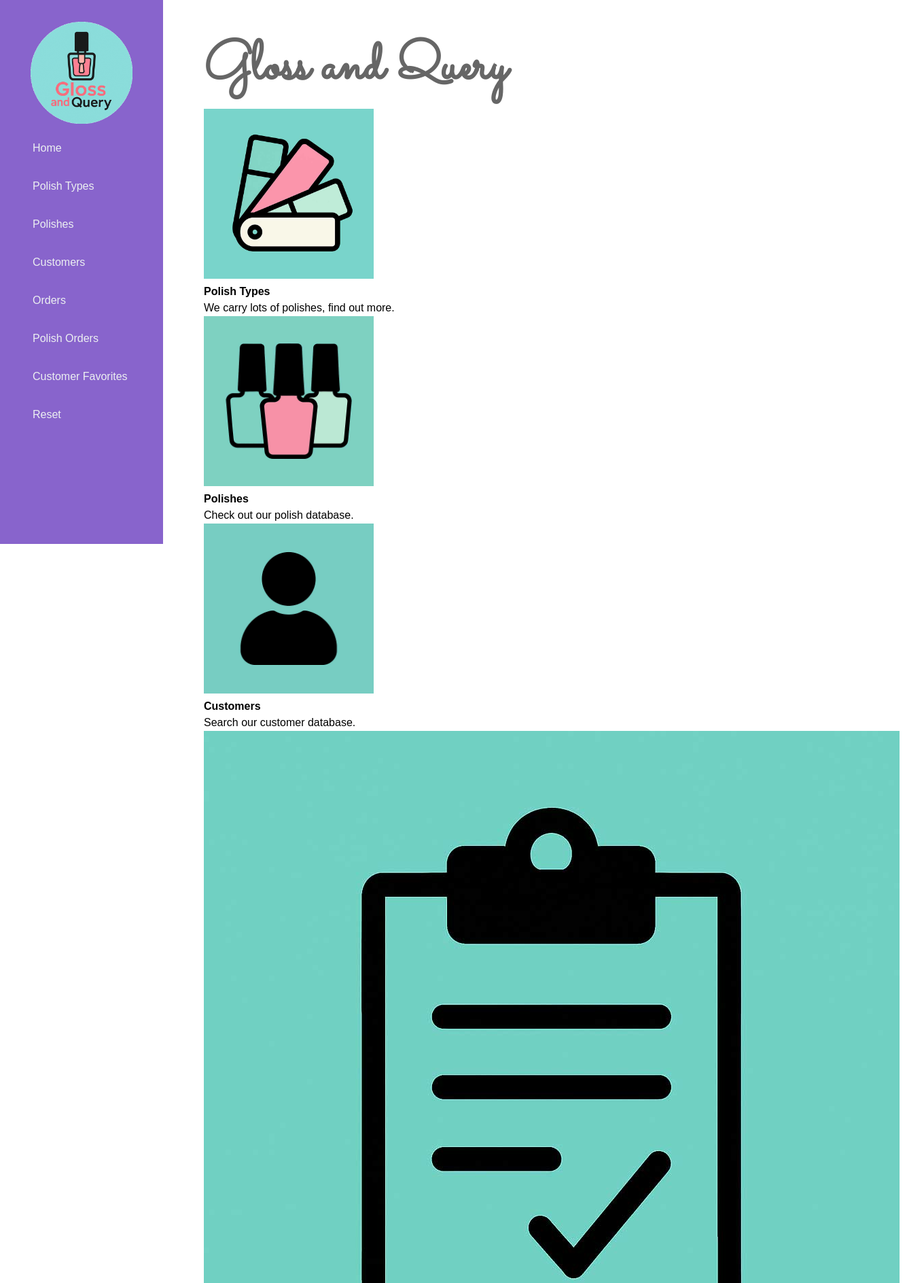
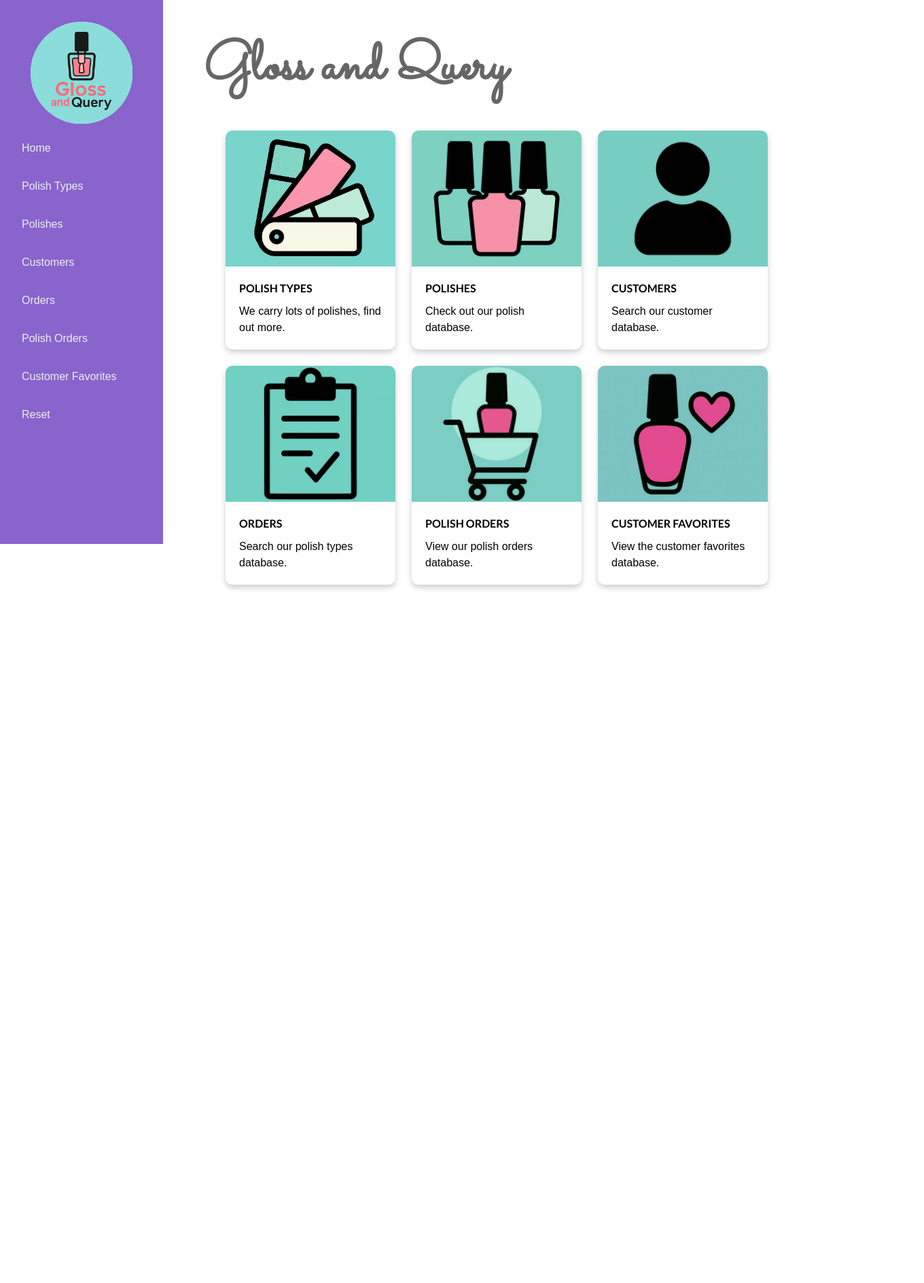
Before and after one commit to kelseybowen/GlossAndQuery, a Flask app: page / in a window 1360 px wide. Shown: the top 1887 px of the page at 68% size. After the commit the page ends 867 px from the top, so only its background shows below. Run offline with Flask 3, Linux system fonts and the light colour scheme.

Commit message:
added home page card styles

```diff
--- a/static/style.css
+++ b/static/style.css
@@ -214,3 +214,64 @@ input[type="datetime-local"] {
     0 2px 4px rgba(0, 0, 0, 0.1),
     0 6px 12px rgba(0, 0, 0, 0.08);
 }
+
+.cards-wrapper {
+  display: flex;
+  flex-wrap: wrap;
+  gap: 1.5rem;
+  padding: 2rem;
+}
+
+.cards-wrapper .card {
+  flex: 0 0 250px;
+  width: 250px;
+  overflow: hidden;
+  border-radius: 10px;
+  box-shadow: 0 4px 8px rgba(0,0,0,0.2);
+  transition: box-shadow 0.3s;
+  display: flex;
+  flex-direction: column;
+}
+
+.img-wrap {
+  width: 100%;
+  height: 200px;
+  overflow: hidden;
+}
+
+.img-wrap img {
+  width: 100%;
+  height: 100%;
+  object-fit: cover;
+  transition: transform 0.4s ease;
+}
+
+.img-wrap:hover img {
+  transform: scale(1.2);
+}
+
+.container {
+  padding: 20px;
+}
+h4 {
+   font-family: "Lato", sans-serif;
+  font-weight: 400;
+  font-style: normal;
+  text-transform: uppercase;
+  margin-bottom: 10px;
+}
+
+.card-link {
+  display: block;
+  text-decoration: none;
+  color: inherit;
+}
+.card-link:focus,
+.card-link:hover .card {
+  box-shadow: 0 8px 16px rgba(0,0,0,0.2);
+}
+
+a {
+  margin: 0;
+  padding: 0;
+}
```
